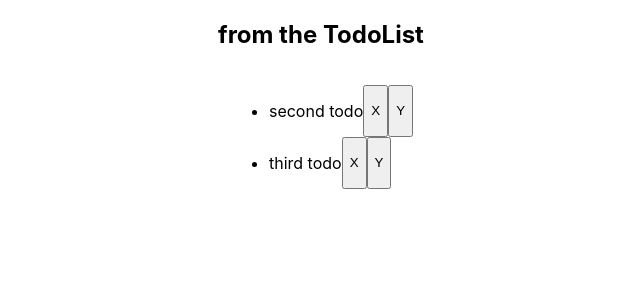
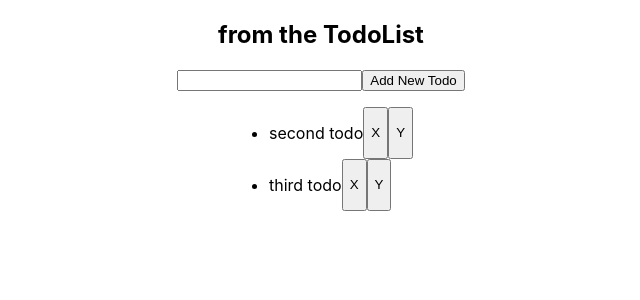
Before and after one commit to peterPalVanyo/todo_react, a React (Create React App) app: page / in a window 1280 px wide. Shown: the top 300 px of the page, without its empty margins (319-959 px from the left). Built offline with nearby package versions, Linux system fonts and the light colour scheme.

Commit message:
form: handle submit(just console) and change

```diff
--- /dev/null
+++ b/src/NewTodoForm.js
@@ -0,0 +1,30 @@
+import React, {Component} from 'react'
+
+class NewTodoForm extends Component {
+    constructor(props) {
+        super(props)
+        this.state={
+            text:'',
+            isComplete:false
+        }
+        this.handleChange=this.handleChange.bind(this)
+        this.handleSubmit=this.handleSubmit.bind(this)
+    }
+    handleChange(e) {
+        this.setState({text: e.target.value})
+    }
+    handleSubmit(e) {
+        e.preventDefault()
+        this.props.addTodo(this.state)
+        this.setState({text:'', isComplete:false})
+    }
+    render() {
+        return (
+            <form onSubmit={this.handleSubmit}>
+                <input type='text' name='text' value={this.state.text} onChange={this.handleChange} isComplete={false}></input>
+                <button>Add New Todo</button>
+            </form>
+        )
+    }
+}
+export default NewTodoForm
--- a/src/TodoList.js
+++ b/src/TodoList.js
@@ -1,6 +1,7 @@
 import React, { Component } from "react";
 import Todo from "./Todo";
 import "./TodoList.css";
+import  NewTodoForm from './NewTodoForm'
 
 class TodoList extends Component {
   constructor(props) {
@@ -12,6 +13,10 @@ class TodoList extends Component {
       ]
     };
     this.displayTodos = this.displayTodos.bind(this);
+    this.addTodo = this.addTodo.bind(this)
+  }
+  addTodo(todo) {
+    console.log(todo)
   }
   displayTodos() {
     return this.state.todos.map(todo => (
@@ -24,6 +29,7 @@ class TodoList extends Component {
     return (
       <div className="TodoList">
         <h2>from the TodoList</h2>
+        <NewTodoForm addTodo={this.addTodo}/>
         <ul>{this.displayTodos()}</ul>
       </div>
     );
```
